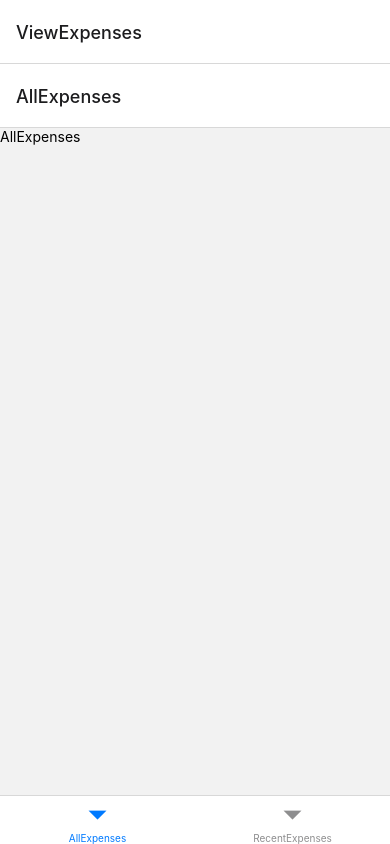
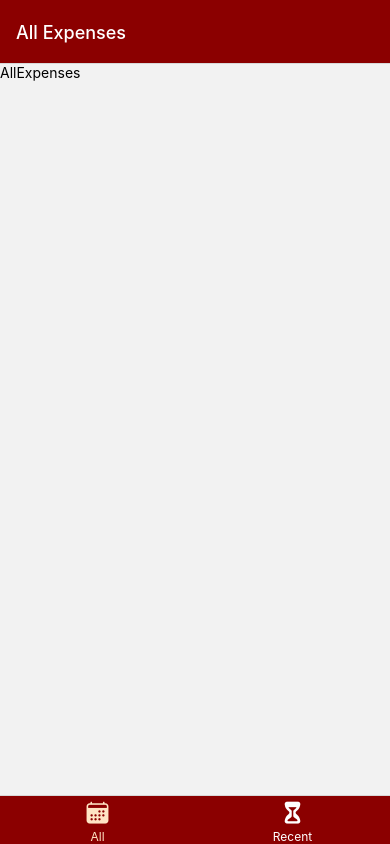
Before and after one commit to Jaseela99/reactnative-course, a React Native app: screen / in a window 390 px wide. Built offline with nearby package versions, Linux system fonts and the light colour scheme.

Commit message:
added styles to the tabbar and header

```diff
--- a/App.js
+++ b/App.js
@@ -6,13 +6,35 @@ import {createBottomTabNavigator} from "@react-navigation/bottom-tabs"
 import AllExpenses from './screens/AllExpenses';
 import RecentExpenses from './screens/RecentExpenses';
 import ManageExpense from './screens/ManageExpense';
+import {Ionicons} from "@expo/vector-icons"
+import { GlobalStyles } from './constants/styles';
 const Stack= createNativeStackNavigator()
 const Tab= createBottomTabNavigator()
 
 const ViewExpenses=()=>{
-  return(<Tab.Navigator>
-    <Tab.Screen name="AllExpenses" component={AllExpenses}/>
-    <Tab.Screen name="RecentExpenses" component={RecentExpenses}/>
+  return(<Tab.Navigator screenOptions={{
+tabBarActiveTintColor:GlobalStyles.colors.selected100,
+tabBarInactiveTintColor:GlobalStyles.colors.white,
+tabBarLabelStyle:{
+  fontSize:12
+},
+tabBarStyle:{
+  backgroundColor:GlobalStyles.colors.primary450
+},
+headerStyle:{
+  backgroundColor:GlobalStyles.colors.primary450
+},
+headerTintColor:GlobalStyles.colors.white
+  }}>
+    <Tab.Screen name="All Expenses" component={AllExpenses} options={{
+      tabBarIcon:({color,size})=><Ionicons name="calendar" size={size} color={color}/>,
+      tabBarLabel:"All"
+    }}/>
+    <Tab.Screen name="Recent Expenses" component={RecentExpenses}
+    options={{
+      tabBarIcon:({color,size})=><Ionicons name="hourglass" size={size} color={color}/>,
+      tabBarLabel:"Recent"
+    }}/>
    </Tab.Navigator>)
 }
 export default function App() {
@@ -20,9 +42,11 @@ export default function App() {
     <>
       <StatusBar style="auto" />
       <NavigationContainer>
-         <Stack.Navigator initialRouteName="ViewExpenses">
-          <Stack.Screen name="ViewExpenses" component={ViewExpenses}/>
-          <Stack.Screen name="ManageExpense" component={ManageExpense}/>
+         <Stack.Navigator initialRouteName="View Expenses">
+          <Stack.Screen name="View Expenses" component={ViewExpenses} options={{
+          headerShown:false
+          }}/>
+          <Stack.Screen name="Manage Expense" component={ManageExpense}/>
          </Stack.Navigator>
       </NavigationContainer>
     </>
--- /dev/null
+++ b/constants/styles.js
@@ -0,0 +1,21 @@
+export const GlobalStyles={
+    colors:{
+    primary50:"#ffdab9",
+    primary100:"#f4a460",
+    primary150:"#cd853f",
+    primary200:"#a0522d",
+    primary250:"#b22222",
+    primary300:"#a52a2a",
+    primary350:"#8b4513",
+    primary400:"#800000",
+    primary450:"#8b0000",
+    primary500:"#bc8f8f",
+    gray50:"#c0c0c0",
+    gray100:"#696969",
+    white:"#ffff",
+    selected50:"#fafad2",
+    selected100:"#ffe4c4",
+    selected150:"#ffd700",
+
+    }
+}
```
